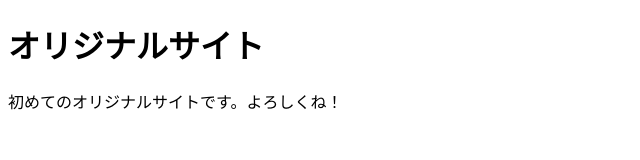
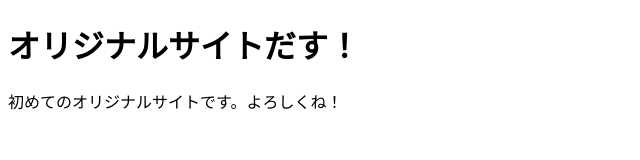
Before and after one commit to teya55/teya55.github.io, a plain HTML site: page index.html in a window 1280 px wide. Shown: the whole page, without its empty margins (0-640 px from the left). Drawn offline with Linux system fonts and the light colour scheme.

Commit message:
Update index.html

```diff
--- a/index.html
+++ b/index.html
@@ -6,7 +6,7 @@
     <title>オリジナルサイト</title>
 </head>
 <body>
-   <h1>オリジナルサイト</h1>
+   <h1>オリジナルサイトだす！</h1>
    <p>初めてのオリジナルサイトです。よろしくね！</p>
 </body>
 </html>
```
